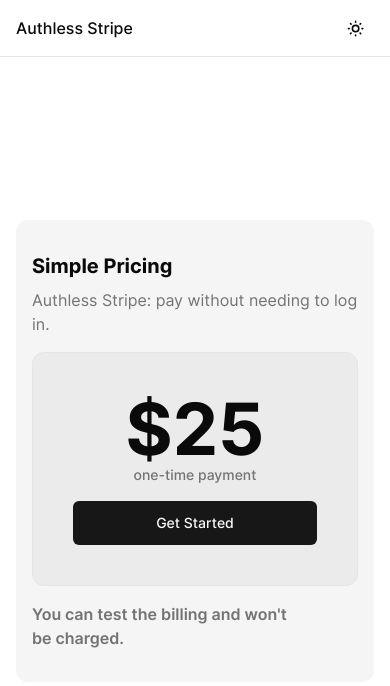
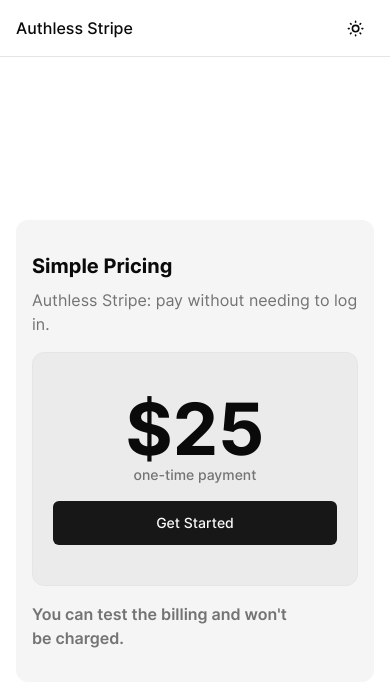
Before and after one commit to aakindel/authless-stripe, a Next.js app: page / in a window 390 px wide. Shown: the top 686 px of the page. Built offline with nearby package versions, Linux system fonts and the light colour scheme.

Commit message:
add tilt and glare to pricing card

```diff
--- a/app/page.tsx
+++ b/app/page.tsx
@@ -1,38 +1,13 @@
 import { MainNav } from "@/components/main-nav";
-import { buttonVariants } from "@/components/ui/button";
-import { cn } from "@/utils";
+import { PricingCard } from "@/components/pricing-card";
 import type { NextPage } from "next";
-import Link from "next/link";
 
 const Home: NextPage = () => {
   return (
     <div className="mx-auto min-h-screen w-full">
       <MainNav />
       <div className="mx-auto flex h-[calc(100vh-57px)] w-full max-w-[1400px] items-center justify-center px-4 sm:px-8">
-        <div className="flex h-auto w-full max-w-[500px] flex-col gap-4 rounded-xl bg-neutral-100 px-4 py-8 dark:bg-neutral-900 sm:px-8">
-          <div className="flex w-full flex-col gap-2">
-            <h3 className="text-xl font-bold sm:text-2xl">Simple Pricing</h3>
-            <p className="leading-normal text-neutral-500 dark:text-neutral-400">
-              Authless Stripe: pay without needing to log in.
-            </p>
-          </div>
-          <div className="grid w-full items-start gap-10 rounded-xl border bg-neutral-200/60 p-10 dark:bg-neutral-800/60">
-            <div className="flex flex-col gap-4 text-center">
-              <div>
-                <h4 className="text-7xl font-bold">$25</h4>
-                <p className="text-sm font-medium text-neutral-500 dark:text-neutral-400">
-                  one-time payment
-                </p>
-              </div>
-              <Link href="#" className={cn(buttonVariants({ size: "lg" }))}>
-                Get Started
-              </Link>
-            </div>
-          </div>
-          <p className="max-w-[85%] font-semibold leading-normal text-neutral-500 dark:text-neutral-400 sm:leading-7">
-            You can test the billing and won&apos;t be charged.
-          </p>
-        </div>
+        <PricingCard />
       </div>
     </div>
   );
--- /dev/null
+++ b/components/pricing-card.tsx
@@ -0,0 +1,128 @@
+"use client";
+
+import { buttonVariants } from "@/components/ui/button";
+import { motion, useMotionTemplate, useMotionValue } from "framer-motion";
+import { cn, distance, round } from "@/utils";
+import Link from "next/link";
+import React, { useState, useRef } from "react";
+
+const PricingCardContent = () => {
+  return (
+    <React.Fragment>
+      <div className="flex w-full flex-col gap-2">
+        <h3 className="text-xl font-bold sm:text-2xl">Simple Pricing</h3>
+        <p className="leading-normal text-neutral-500 dark:text-neutral-400">
+          Authless Stripe: pay without needing to log in.
+        </p>
+      </div>
+      <div className="grid w-full items-start gap-10 rounded-xl border bg-neutral-200/60 px-5 py-10 dark:bg-neutral-800/60 sm:px-10">
+        <div className="flex flex-col gap-4 text-center">
+          <div>
+            <h4 className="text-7xl font-bold">$25</h4>
+            <p className="text-sm font-medium text-neutral-500 dark:text-neutral-400">
+              one-time payment
+            </p>
+          </div>
+          <Link href="#" className={cn(buttonVariants({ size: "lg" }))}>
+            Get Started
+          </Link>
+        </div>
+      </div>
+      <p className="max-w-[85%] font-semibold leading-normal text-neutral-500 dark:text-neutral-400 sm:leading-7">
+        You can test the billing and won&apos;t be charged.
+      </p>
+    </React.Fragment>
+  );
+};
+
+// adapted from https://stackrant.com/posts/tiltable-cards; https://buildui.com/recipes/spotlight
+export const PricingCard = () => {
+  const [rotations, setRotations] = useState({ x: 0, y: 0, z: 0 });
+  const [isAnimating, setAnimating] = useState(false);
+  const isAnimatingReference = useRef(isAnimating);
+  const mouseX = useMotionValue(0);
+  const mouseY = useMotionValue(0);
+
+  const animate = (event: React.MouseEvent) => {
+    setAnimating(true);
+
+    const rect = event.currentTarget.getBoundingClientRect();
+
+    const absolute = {
+      x: event.clientX - rect.left,
+      y: event.clientY - rect.top,
+    };
+
+    mouseX.set(absolute.x);
+    mouseY.set(absolute.y);
+
+    const percent = {
+      x: round((100 / rect.width) * absolute.x),
+      y: round((100 / rect.height) * absolute.y),
+    };
+
+    const center = {
+      x: percent.x - 50,
+      y: percent.y - 50,
+    };
+
+    setRotations({
+      x: round(((center.x > 50 ? 1 : -1) * center.x) / 12),
+      y: round(center.y / 16),
+      z: round(distance(percent.x, percent.y, 50, 50) / 20),
+    });
+  };
+
+  const stopAnimating = () => {
+    setAnimating(false);
+
+    setTimeout(() => {
+      if (isAnimatingReference.current) return;
+
+      setRotations({ x: 0, y: 0, z: 2 });
+    }, 100);
+  };
+
+  return (
+    <motion.div
+      className="group flex h-auto w-full max-w-[500px] origin-center flex-col gap-4 rounded-xl bg-neutral-100 px-4 py-8 dark:bg-neutral-900 sm:px-8"
+      onMouseMove={animate}
+      onMouseLeave={stopAnimating}
+      animate={{
+        rotateY: rotations.x,
+        rotateX: rotations.y,
+        transformPerspective: rotations.z * 300,
+      }}
+      style={{
+        transformStyle: "preserve-3d",
+        perspective: "422px",
+      }}
+    >
+      <motion.div
+        className="pointer-events-none absolute -inset-px block rounded-xl opacity-0 transition duration-300 group-hover:opacity-100 dark:hidden"
+        style={{
+          background: useMotionTemplate`
+            radial-gradient(
+              450px circle at ${mouseX}px ${mouseY}px,
+              rgba(0, 0, 0, 0.06),
+              transparent 80%
+            )
+          `,
+        }}
+      />
+      <motion.div
+        className="pointer-events-none absolute -inset-px hidden rounded-xl opacity-0 transition duration-300 group-hover:opacity-100 dark:block"
+        style={{
+          background: useMotionTemplate`
+            radial-gradient(
+              450px circle at ${mouseX}px ${mouseY}px,
+              rgba(255, 255, 255, 0.02),
+              transparent 80%
+            )
+          `,
+        }}
+      />
+      <PricingCardContent />
+    </motion.div>
+  );
+};
--- a/package.json
+++ b/package.json
@@ -13,6 +13,7 @@
     "@radix-ui/react-slot": "^1.0.2",
     "class-variance-authority": "^0.7.0",
     "clsx": "^2.0.0",
+    "framer-motion": "^10.16.5",
     "lucide-react": "0.263.1",
     "next": "14.0.2",
     "next-themes": "^0.2.1",
```
Also changed, not shown: 1 other file (tests, documents, lock files or other folders).
